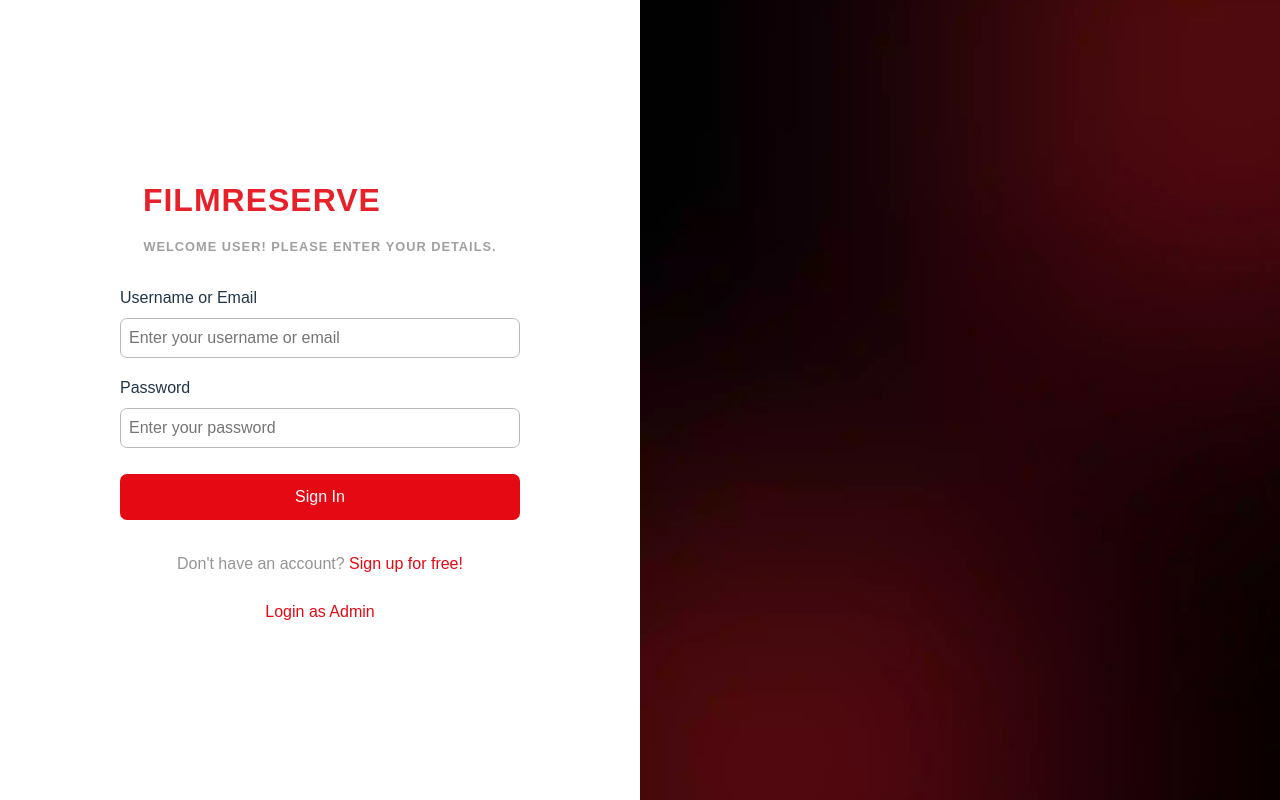
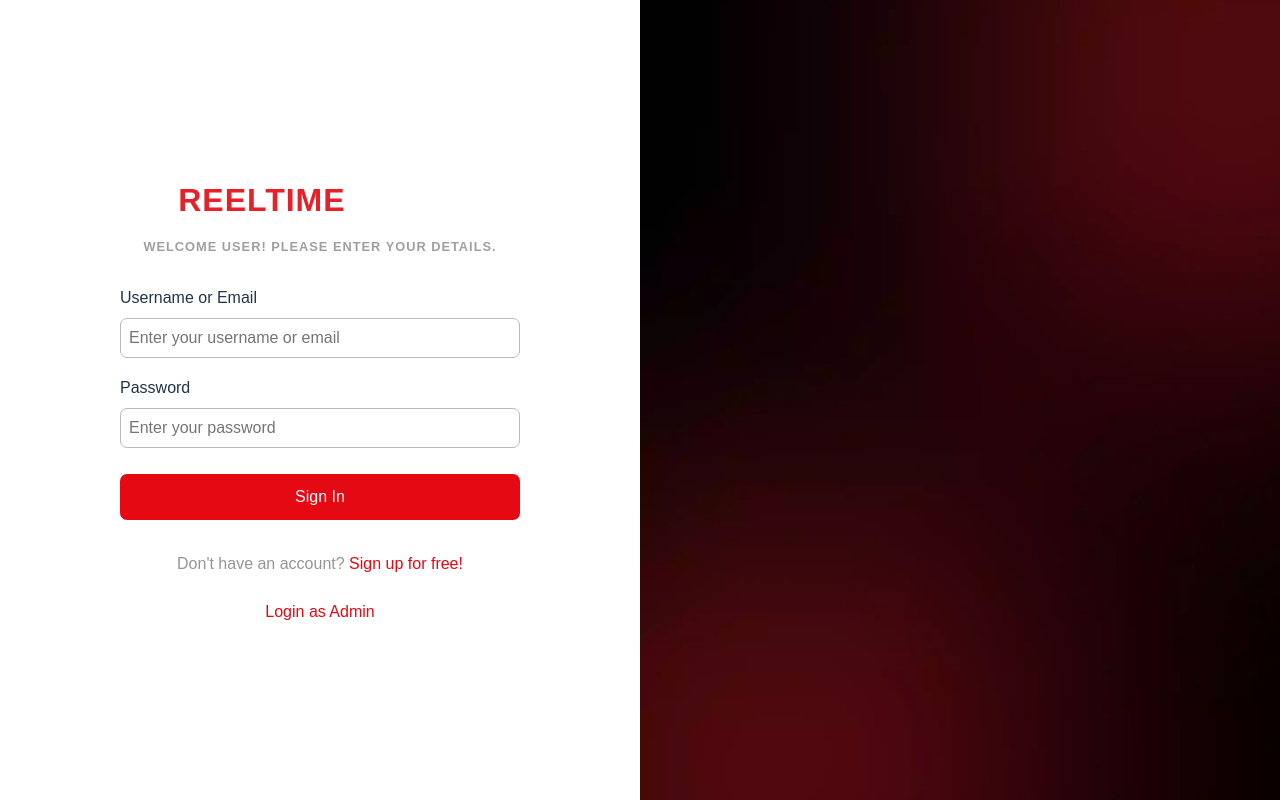
Before and after one commit to seannn9/cinema-seat-reservation, a React (Vite) app in the folder client/: page /login in a window 1280 px wide. Built offline with nearby package versions, Linux system fonts and the light colour scheme.

Commit message:
renamed website

```diff
--- a/client/src/components/Navbar.jsx
+++ b/client/src/components/Navbar.jsx
@@ -35,9 +35,9 @@ export default function Navbar() {
                 <Link to="/">
                     <img src={logo} alt="logo" />
                     <h1>
-                        Film
+                        Reel
                         <span style={{ color: "var(--primary-color)" }}>
-                            Reserve
+                            Time
                         </span>
                     </h1>
                 </Link>
--- a/client/src/pages/Login.jsx
+++ b/client/src/pages/Login.jsx
@@ -142,7 +142,7 @@ export default function Login() {
                 <div className="form">
                     <div className="label">
                         <h1 style={{ color: "white" }}>
-                            <Link to="/">FilmReserve</Link> {loginState}
+                            <Link to="/">ReelTime</Link> {loginState}
                         </h1>
                         <p style={{ color: "#979494" }}>
                             Welcome{" "}
```
